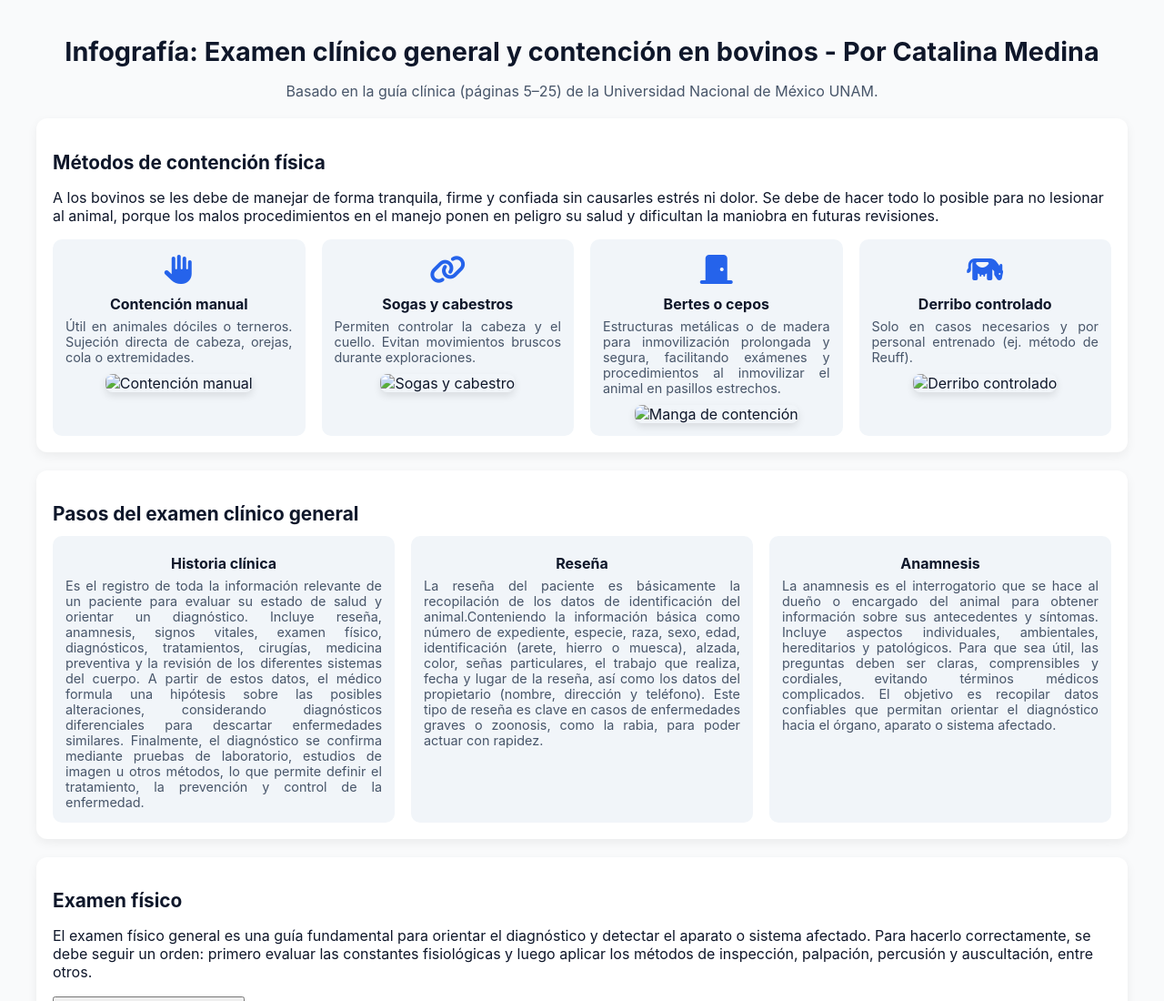
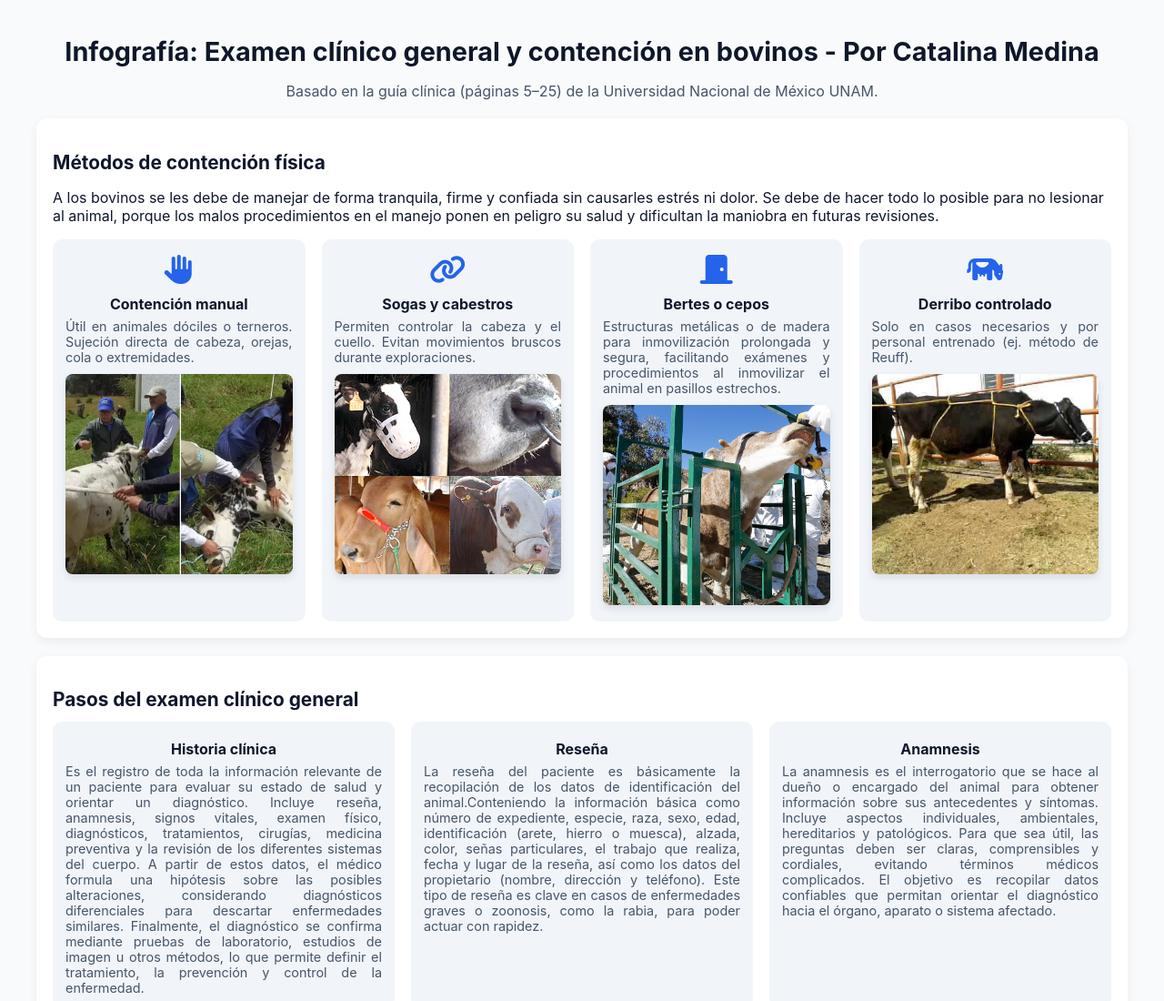
Before and after one commit to katalineme-cpu/examen-clinico-bovinos2, a plain HTML site: page index.html in a window 1280 px wide. Shown: the top 1100 px of the page at 91% size. Drawn offline with Linux system fonts and the light colour scheme.

Commit message:
Update index.html

```diff
--- a/index.html
+++ b/index.html
@@ -152,25 +152,25 @@
           <div class="icon"><i class="fa-solid fa-hand"></i></div>
           <h3>Contención manual</h3>
           <p>Útil en animales dóciles o terneros. Sujeción directa de cabeza, orejas, cola o extremidades.</p>
-          <img src="img/sujecion-derribo-bovinos.jpg" alt="Contención manual" onclick="openModal(this)">
+          <img src="sujecion-derribo-bovinos.jpg" alt="Contención manual" onclick="openModal(this)">
         </div>
         <div class="step">
           <div class="icon"><i class="fa-solid fa-link"></i></div>
           <h3>Sogas y cabestros</h3>
           <p>Permiten controlar la cabeza y el cuello. Evitan movimientos bruscos durante exploraciones.</p>
-          <img src="img/accesorios_gnado_bovino.jpg" alt="Sogas y cabestro" onclick="openModal(this)">
+          <img src="accesorios_gnado_bovino.jpg" alt="Sogas y cabestro" onclick="openModal(this)">
         </div>
         <div class="step">
           <div class="icon"><i class="fa-solid fa-door-closed"></i></div>
           <h3>Bertes o cepos</h3>
           <p>Estructuras metálicas o de madera para inmovilización prolongada y segura, facilitando exámenes y procedimientos al inmovilizar el animal en pasillos estrechos.</p>
-          <img src="img/manga.jpg" alt="Manga de contención" onclick="openModal(this)">
+          <img src="manga.jpg" alt="Manga de contención" onclick="openModal(this)">
         </div>
         <div class="step">
           <div class="icon"><i class="fa-solid fa-cow"></i></div>
           <h3>Derribo controlado</h3>
           <p>Solo en casos necesarios y por personal entrenado (ej. método de Reuff).</p>
-          <img src="img/metodo.jpg" alt="Derribo controlado" onclick="openModal(this)">
+          <img src="metodo.jpg" alt="Derribo controlado" onclick="openModal(this)">
         </div>
       </div>
     </section>
@@ -205,7 +205,7 @@
         <a class="btn" href="inspeccion.html"><i class="fa-solid fa-eye"></i> Inspección</a>
         <a class="btn" href="palpacion.html"><i class="fa-solid fa-hand"></i> Palpación</a>
         <a class="btn" href="percusion.html"><i class="fa-solid fa-drum"></i> Percusión</a>
-        <a class="btn" href="puscultacion.html"><i class="fa-solid fa-stethoscope"></i> Auscultación</a>
+        <a class="btn" href="auscultacion.html"><i class="fa-solid fa-stethoscope"></i> Auscultación</a>
         <a class="btn" href="olfacion.html"><i class="fa-solid fa-wind"></i> Olfación</a>
       </div>
     </section>
```
